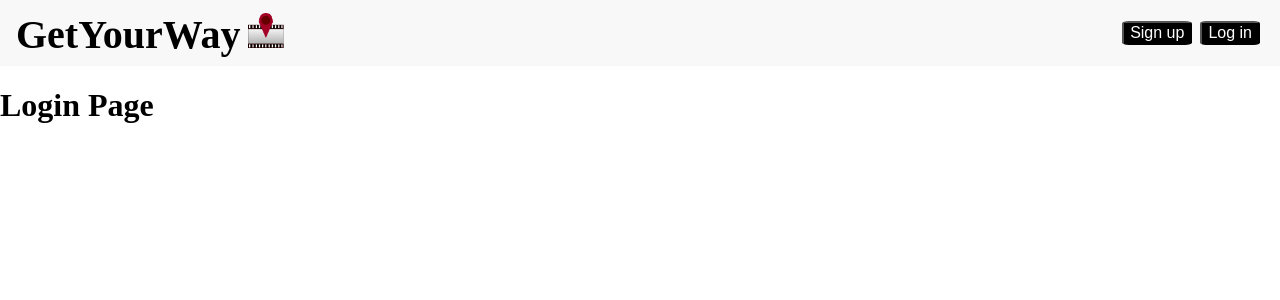
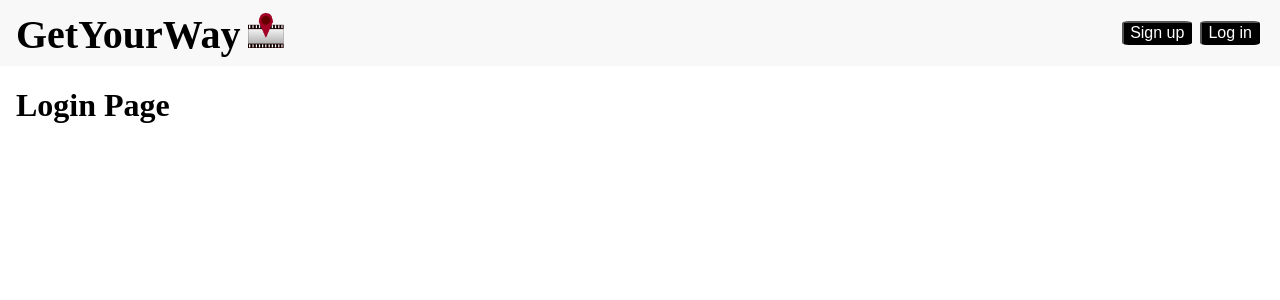
Before and after one commit to AdamJ-Dev/skynet-2, a React (Create React App) app in the folder frontend/: page /login in a window 1280 px wide. Shown: the top 300 px of the page. Built offline with nearby package versions, Linux system fonts and the light colour scheme.

Commit message:
[] pad all page content

```diff
--- a/frontend/src/app/App.js
+++ b/frontend/src/app/App.js
@@ -13,11 +13,13 @@ import SignupPage from './pages/signup';
 import ProfilePage from './pages/profile';
 import ProgrammePage from './pages/programme';
 
+import styles from './App.module.css';
+
 function App() {
   return (
     <>
       <NavBar />
-      <div>
+      <div className={styles.pageContainer}>
         <Routes>
           <Route path={getHomePath()} element={<HomePage />} />
           <Route path={getLoginPath()} element={<LoginPage />} />
--- /dev/null
+++ b/frontend/src/app/App.module.css
@@ -0,0 +1,3 @@
+.pageContainer {
+  padding: 0 1rem;
+}
```
